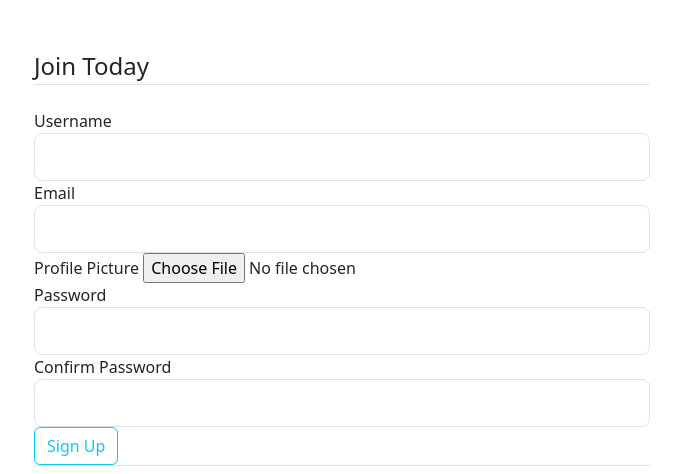
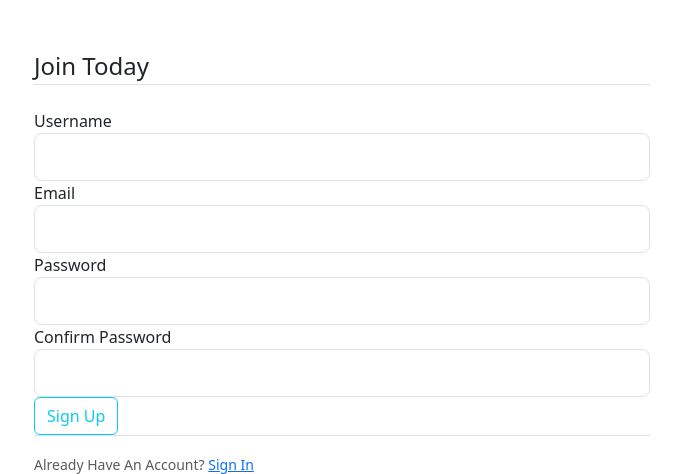
Before and after one commit to amannraawat/pustak-bhandar-flask-app, a Flask app: page /register in a window 1280 px wide. Shown: the part 364-838 px from the top of the page, without its empty margins (298-979 px from the left). Run offline with Flask 3, Linux system fonts and the light colour scheme; some libraries are stand-ins or nearby versions.

Commit message:
removed profile picture section form registration page

```diff
--- a/pustak_bhandar/forms.py
+++ b/pustak_bhandar/forms.py
@@ -8,7 +8,6 @@ from flask_login import current_user
 class RegistrationForm(FlaskForm):
     username = StringField('Username', validators=[DataRequired(), Length(min=2, max=20)])
     email = StringField('Email', validators=[DataRequired(), Email()])
-    profile_picture = FileField('Profile Picture', validators=[FileAllowed(['jpg', 'png'])])
     password = PasswordField('Password', validators=[DataRequired()])
     confirm_password = PasswordField('Confirm Password', validators=[DataRequired(), EqualTo('password')])
     submit = SubmitField('Sign Up')
@@ -44,12 +43,6 @@ class BookForm(FlaskForm):
     about = StringField('About', validators=[DataRequired()])
     image = FileField('Image', validators=[DataRequired()])
     submit = SubmitField('Add Book')
-
-# class AuthorForm(FlaskForm):
-#     name = StringField('Name', validators=[DataRequired()])
-#     about = StringField('About', validators=[DataRequired()])
-#     image = FileField('Image', validators=[DataRequired()])
-#     submit2 = SubmitField('Add author')
 
 class ArticleForm(FlaskForm):
     title = StringField('Title', validators=[DataRequired()])
--- a/pustak_bhandar/templates/register.html
+++ b/pustak_bhandar/templates/register.html
@@ -30,16 +30,6 @@
         </div>
         {% else %} {{ form.email(class="form-control form-control-lg") }} {%
         endif %}
-      </div>
-
-      <div clas="form-group">
-        {{ form.profile_picture.label() }} {{
-        form.profile_picture(class="form-control-file")}}
-        {% if form.profile_picture.errors %}
-        {% for error in form.profile_picture.errors %}
-        <span class="text-danger">{{ error }}</span>
-        {% endfor %}
-        {% endif %}
       </div>
 
       <div clas="form-group">
```
